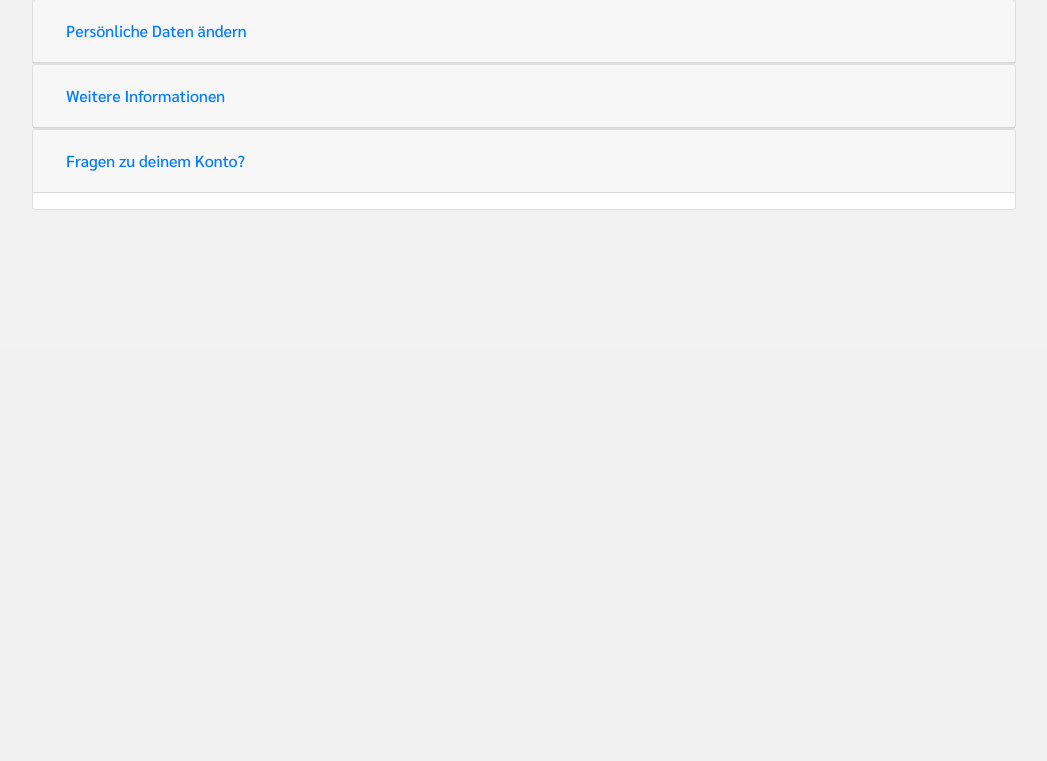
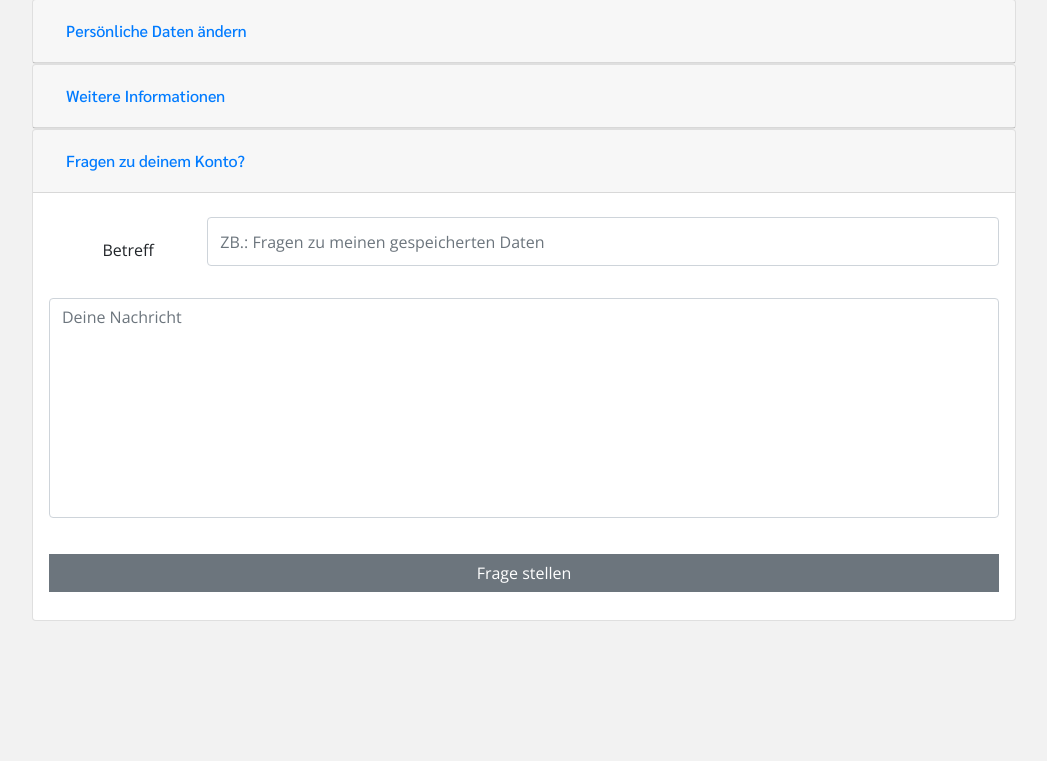
Before and after one commit to Flodeplay/Thrifter, a PHP site: page /app/profile.php in a window 1280 px wide, after a click on "Fragen zu deinem Konto?". Shown: the part 526-1287 px from the top of the page, without its empty margins (116-1163 px from the left). Before the commit the page ends 736 px from the top, so only its background shows below. Run offline with PHP 8.4, Linux system fonts and the light colour scheme; a user stored in the database is signed in; some libraries are stand-ins or nearby versions.

Commit message:
Profile.php contact

```diff
--- a/website-dir/app/profile.php
+++ b/website-dir/app/profile.php
@@ -16,6 +16,7 @@ checkSession();
     <link rel="stylesheet" href="https://use.fontawesome.com/releases/v5.4.2/css/all.css"
           integrity="sha384-/rXc/GQVaYpyDdyxK+ecHPVYJSN9bmVFBvjA/9eOB+pb3F2w2N6fc5qB9Ew5yIns" crossorigin="anonymous">
     <link rel="stylesheet" href="../css/bootstrap.min.css">
+
     <!-- custom style-->
     <link rel="stylesheet" href="../css/style.css">
     <link rel="stylesheet" href="../css/nav.css">
@@ -27,6 +28,8 @@ checkSession();
     <script src="../JS/bootstrap.min.js"></script>
     <script src="../JS/vh-fix.js"></script>
     <script src="../JS/base.js"></script>
+
+
     <!-- Favicons -->
     <link rel="apple-touch-icon" sizes="180x180" href="../assets/favicons/apple-touch-icon.png">
     <link rel="icon" type="image/png" sizes="32x32" href="../assets/favicons/favicon-32x32.png">
@@ -318,6 +321,33 @@ checkSession();
                 <div id="collapseThree" class="collapse" aria-labelledby="headingThree" data-parent="#accordion">
                     <div class="card-body">
 
+                        <div class="container mt-3 p-0">
+                            <form role="form" id="contact-form" class="contact-form">
+                                <div class="row mb-3 p-0">
+                                    <div class="col-md-2 align-self-center text-center">
+                                        Betreff
+                                    </div>
+                                    <div class="col-md-10 p-0">
+                                        <div class="form-group">
+                                            <input type="text" class="form-control" name="subject" autocomplete="off" id="subject" placeholder="ZB.: Fragen zu meinen gespeicherten Daten">
+                                        </div>
+                                    </div>
+                                </div>
+                                <div class="row mb-3">
+                                    <div class="col-md-12 p-0">
+                                        <div class="form-group">
+                                            <textarea class="form-control textarea" rows="3" name="Message" id="Message" placeholder="Deine Nachricht"></textarea>
+                                        </div>
+                                    </div>
+                                </div>
+                                <div class="row">
+                                    <div class="col-md-12 pb-3 px-0">
+                                        <button type="submit" class="btn btn-secondary rounded-0 w-100 my-1">Frage stellen</button>
+                                    </div>
+                                </div>
+                            </form>
+                        </div>
+
                     </div>
                 </div>
             </div>
--- a/website-dir/css/style.css
+++ b/website-dir/css/style.css
@@ -264,6 +264,9 @@ main article {
     background-color: white;
 }
 
+.contact-form .textarea{ min-height:220px; resize:none;}
+.form-control{height:49px;}
+
 /*
 .btn_container {
     position: absolute;
```
